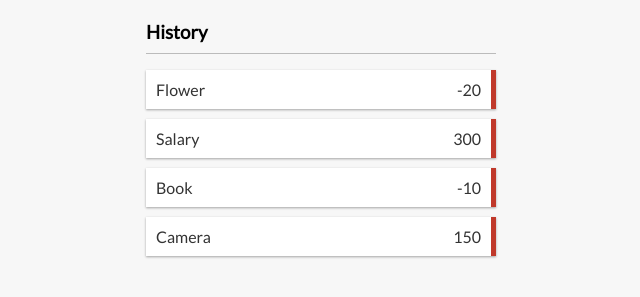
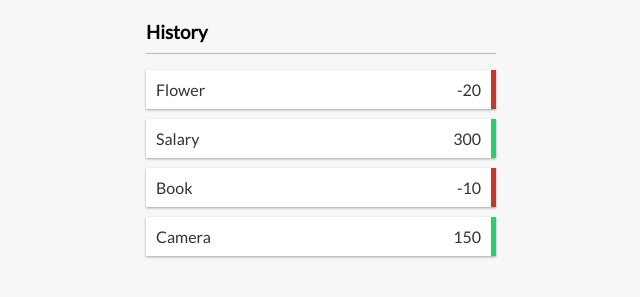
Before and after one commit to kirill-petrov/budget-tracker, a React app: page / in a window 1280 px wide. Shown: the part 269-566 px from the top of the page, without its empty margins (319-959 px from the left). Built offline with nearby package versions, Linux system fonts and the light colour scheme.

Commit message:
add transation item

```diff
--- a/package.json
+++ b/package.json
@@ -11,6 +11,7 @@
   "license": "ISC",
   "dependencies": {
     "@reduxjs/toolkit": "^1.8.1",
+    "prop-types": "^15.8.1",
     "react": "^17.0.2",
     "react-dom": "^17.0.2",
     "react-redux": "^7.2.8",
--- /dev/null
+++ b/src/components/Transaction.jsx
@@ -0,0 +1,28 @@
+import React from 'react';
+import PropTypes from 'prop-types';
+
+function Transaction({ transaction }) {
+  // const sign = transaction.amount < 0 ? '-' : '+';
+
+  return (
+    <li className={transaction.amount < 0 ? 'minus' : 'plus'}>
+      {transaction.text}
+      <span>{transaction.amount}</span>
+      <button
+        type="button"
+        className="delete-btn"
+      >
+        Delete
+      </button>
+    </li>
+  );
+}
+
+Transaction.propTypes = {
+  transaction: PropTypes.shape({
+    text: PropTypes.string,
+    amount: PropTypes.number,
+  }),
+};
+
+export default Transaction;
--- a/src/components/TransactionList.jsx
+++ b/src/components/TransactionList.jsx
@@ -1,5 +1,6 @@
 import React from 'react';
 import { useSelector } from 'react-redux';
+import Transaction from './Transaction';
 
 function TransactionList() {
   const transactions = useSelector((state) => state.transactions);
@@ -9,19 +10,11 @@ function TransactionList() {
       <h3>History</h3>
       <ul className="list">
         {transactions.length
-          ? transactions.map((item) => (
-              <li
-                key={item.id}
-                className="minus"
-              >
-                {item.text} <span>{item.amount}</span>
-                <button
-                  type="button"
-                  className="delete-btn"
-                >
-                  Delete
-                </button>
-              </li>
+          ? transactions.map((transaction) => (
+              <Transaction
+                key={transaction.id}
+                transaction={transaction}
+              />
             ))
           : null}
       </ul>
```
Also changed, not shown: .eslintrc.json, 1 other file (tests, documents, lock files or other folders).
